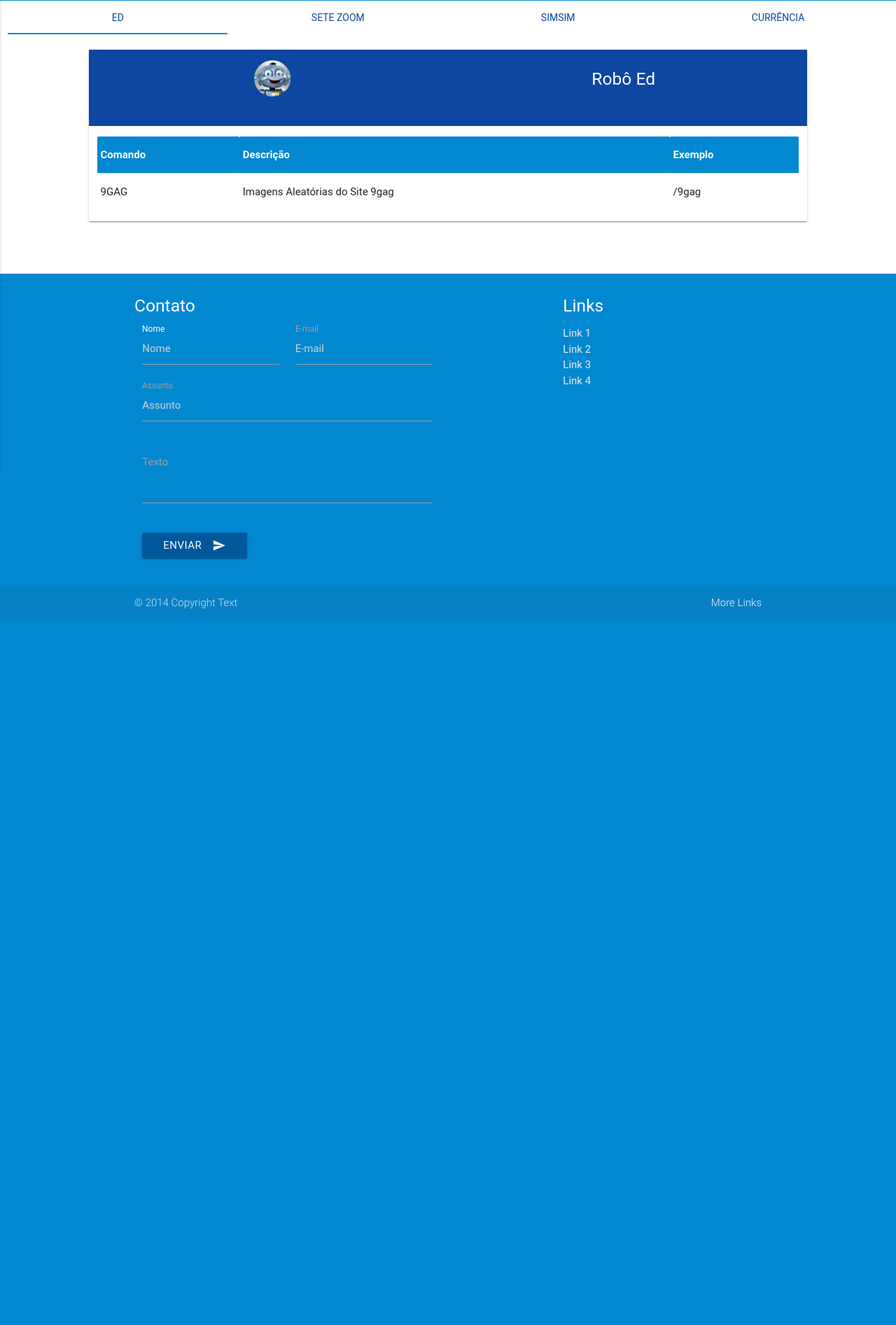
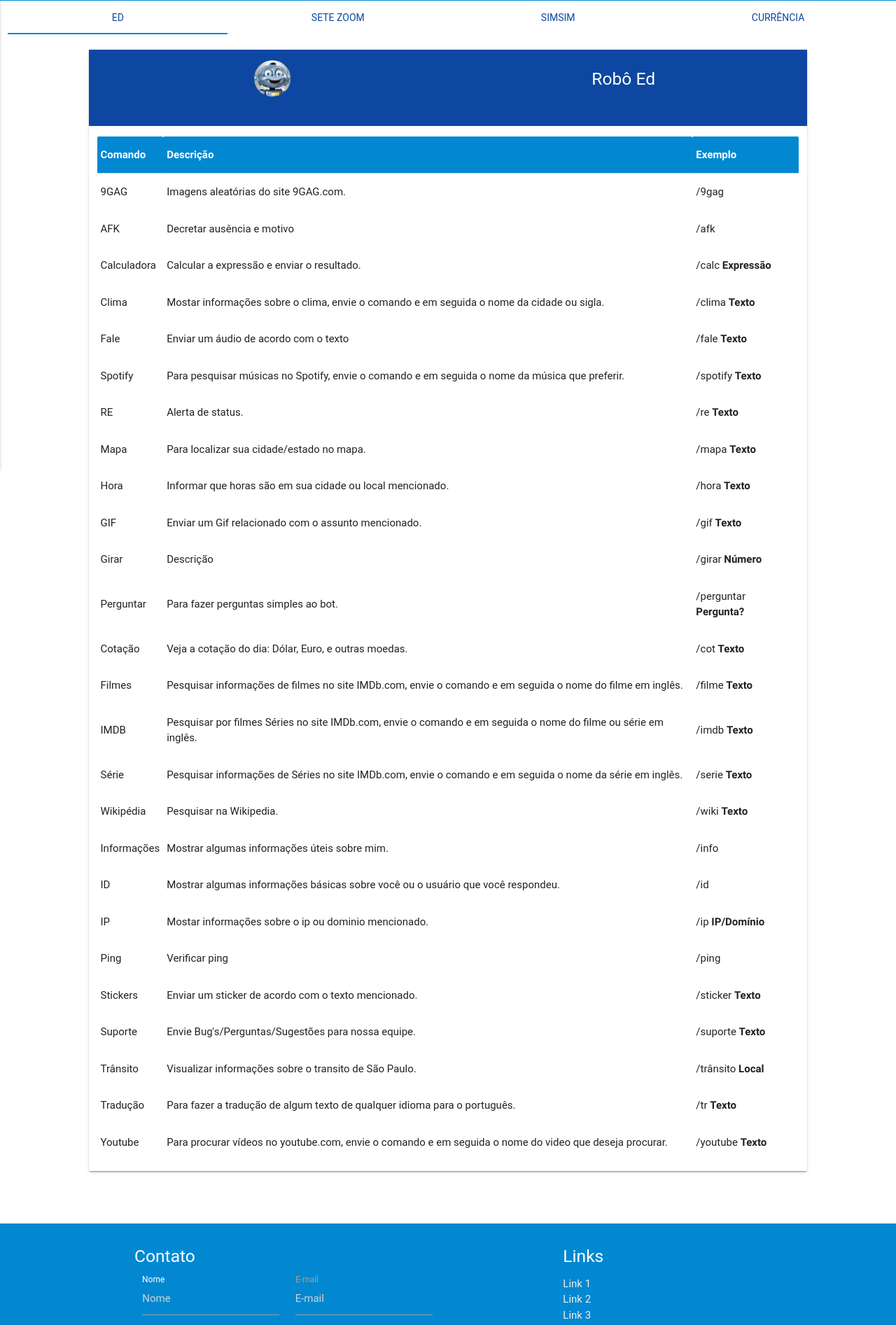
Before and after one commit to guiluigi/Site, a PHP site: page /?p=comandos in a window 1280 px wide. Shown: the part 189-2082 px from the top of the page at 70% size. Before the commit the page ends 1059 px from the top, so only its background shows below. Run offline with PHP 8.4, Linux system fonts and the light colour scheme; some libraries are stand-ins or nearby versions; some web fonts are replaced.

Commit message:
mudanca_tabela_ed_php

```diff
--- a/html/pages/ed.php
+++ b/html/pages/ed.php
@@ -31,8 +31,137 @@
               <tbody>
                 <tr>
                   <td>9GAG</td>
-                  <td>Imagens Aleatórias do Site 9gag</td>
+                  <td>Imagens aleatórias do site 9GAG.com.</td>
                   <td>/9gag</td>
+                </tr>
+                <tr>
+                  <td>AFK</td>
+                  <td>Decretar ausência e motivo</td>
+                  <td>/afk</td>
+                </tr>
+                <tr>
+                  <td>Calculadora</td>
+                  <td>Calcular a expressão e enviar o resultado.</td>
+                  <td>/calc <b>Expressão</b></td>
+                </tr>
+                <tr>
+                  <tr>
+                    <td>Clima</td>
+                    <td>Mostar informações sobre o clima, envie o comando e em seguida o nome da cidade ou sigla.</td>
+                    <td>/clima <b>Texto</b></td>
+                  </tr>
+                  <td>Fale</td>
+                  <td>Enviar um áudio de acordo com o texto</td>
+                  <td>/fale <b>Texto</b></td>
+                </tr>
+                <tr>
+                  <td>Spotify</td>
+                  <td>Para pesquisar músicas no Spotify, envie o comando e em seguida o nome da música que preferir.</td>
+                  <td>/spotify <b>Texto</b></td>
+                </tr>
+                <tr>
+                  <td>RE</td>
+                  <td>Alerta de status.</td>
+                  <td>/re <b> Texto</b></td>
+                </tr>
+                <tr>
+                  <td>Mapa</td>
+                  <td>Para localizar sua cidade/estado no mapa.</td>
+                  <td>/mapa <b>Texto</b></td>
+                </tr>
+                <tr>
+                  <td>Hora</td>
+                  <td> Informar que horas são em sua cidade ou local mencionado.</td>
+                  <td>/hora <b>Texto</b></td>
+                </tr>
+                <tr>
+                  <td>GIF</td>
+                  <td>Enviar um Gif relacionado com o assunto mencionado.</td>
+                  <td>/gif <b>Texto</b></td>
+                </tr>
+                <tr>
+                  <td>Girar</td>
+                  <td>Descrição</td>
+                  <td>/girar <b>Número</b></td>
+                </tr>
+                <tr>
+                  <td>Perguntar</td>
+                  <td>Para fazer perguntas simples ao bot.</td>
+                  <td>/perguntar <b>Pergunta?</b></td>
+                </tr>
+
+                <tr>
+                  <td>Cotação</td>
+                  <td>Veja a cotação do dia: Dólar, Euro, e outras moedas.</td>
+                  <td>/cot <b>Texto</b></td>
+                </tr>
+                <tr>
+                  <td>Filmes</td>
+                  <td>Pesquisar informações de filmes no site IMDb.com, envie o comando e em seguida o nome do filme em inglês.</td>
+                  <td>/filme <b>Texto</b></td>
+                </tr>
+                <tr>
+                  <td>IMDB</td>
+                  <td>Pesquisar por filmes Séries no site IMDb.com, envie o comando e em seguida o nome do filme ou série em inglês.</td>
+                  <td>/imdb <b>Texto</b></td>
+                </tr>
+                <tr>
+                  <td>Série</td>
+                  <td>Pesquisar informações de Séries no site IMDb.com, envie o comando e em seguida o nome da série em inglês.</td>
+                  <td>/serie <b>Texto</b></td>
+                </tr>
+                <tr>
+                  <td>Wikipédia</td>
+                  <td>Pesquisar na Wikipedia.</td>
+                  <td>/wiki <b>Texto</b></td>
+                </tr>
+
+                <tr>
+                  <td>Informações</td>
+                  <td>Mostrar algumas informações úteis sobre mim.</td>
+                  <td>/info</td>
+                </tr>
+                <tr>
+                  <td>ID</td>
+                  <td>Mostrar algumas informações básicas sobre você ou o usuário que você respondeu.</td>
+                  <td>/id</td>
+                </tr>
+                <tr>
+                  <td>IP</td>
+                  <td>Mostar informações sobre o ip ou dominio mencionado.</td>
+                  <td>/ip <b>IP/Domínio</b></td>
+                </tr>
+                <tr>
+                  <td>Ping</td>
+                  <td>Verificar ping</td>
+                  <td>/ping</td>
+                </tr>
+                <tr>
+                  <td>Stickers</td>
+                  <td>Enviar um sticker de acordo com o texto mencionado.</td>
+                  <td>/sticker <b>Texto</b></td>
+                </tr>
+                <tr>
+                  <td>Suporte</td>
+                  <td>Envie Bug's/Perguntas/Sugestões para nossa equipe.</td>
+                  <td>/suporte <b>Texto</b></td>
+                </tr>
+                <tr>
+                  <td>Trânsito</td>
+                  <td>Visualizar informações sobre o transito de São Paulo.</td>
+                  <td>/trânsito <b>Local</b></td>
+                </tr>
+                <tr>
+                </tr>
+                <tr>
+                  <td>Tradução</td>
+                  <td>Para fazer a tradução de algum texto de qualquer idioma para o português.</td>
+                  <td>/tr <b>Texto</b></td>
+                </tr>
+                <tr>
+                  <td>Youtube</td>
+                  <td>Para procurar vídeos no youtube.com, envie o comando e em seguida o nome do video que deseja procurar.</td>
+                  <td>/youtube <b>Texto</b></td>
                 </tr>
               </tbody>
             </table>
```
